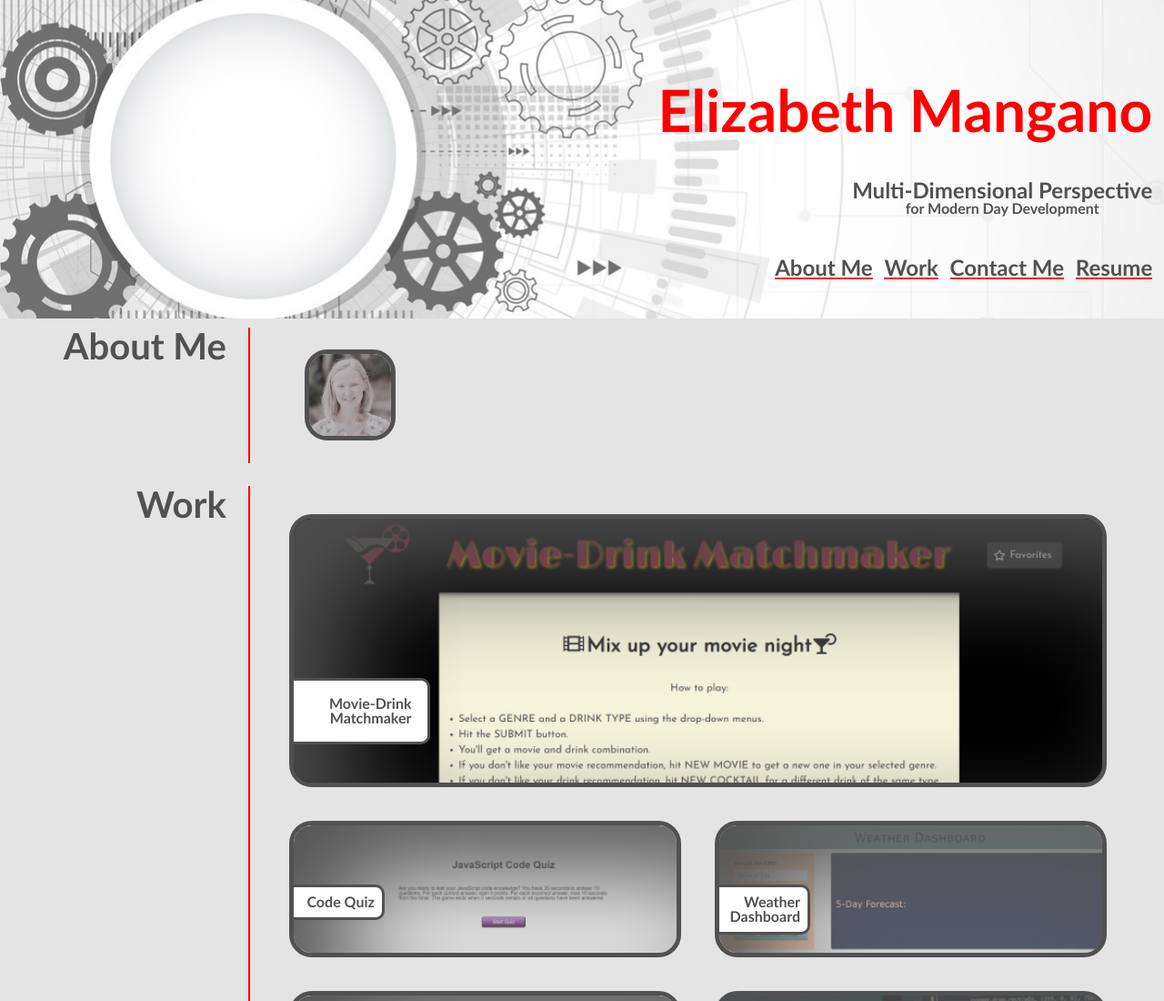
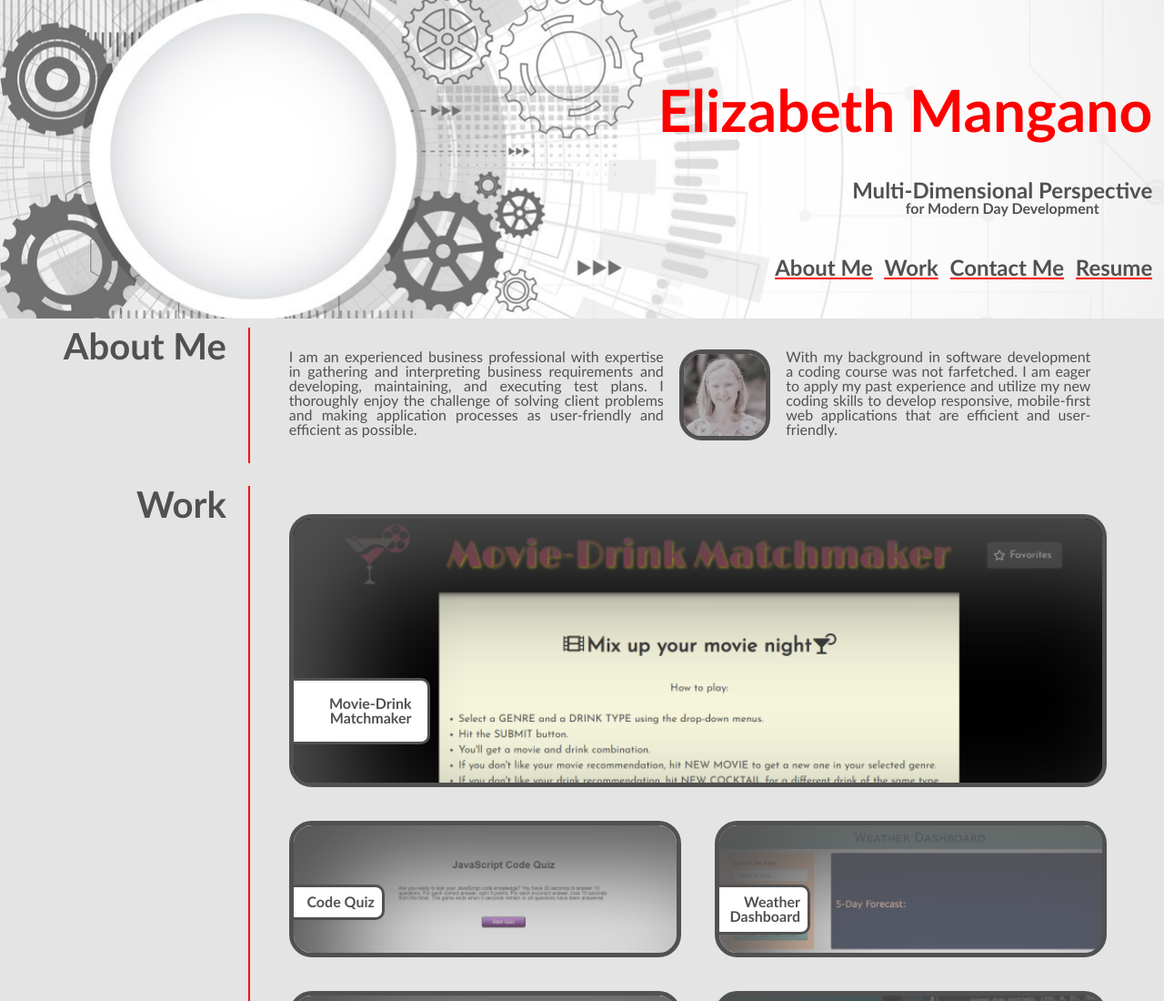
Before and after one commit to emangano2816/Portfolio, a plain HTML site: page index.html in a window 1280 px wide. Shown: the top 1100 px of the page at 91% size. Drawn offline with Linux system fonts and the light colour scheme.

Commit message:
Added about me text.

```diff
--- a/index.html
+++ b/index.html
@@ -45,11 +45,11 @@
             <section id="aboutme" class="aboutme-container aboutme-item">
                 <h2>About Me</h2>
                 <div class= "aboutme-info-container">
-                    <p></p>
+                    <p>I am an experienced business professional with expertise in gathering and interpreting business requirements and developing, maintaining, and executing test plans.  I thoroughly enjoy the challenge of solving client problems and making application processes as user-friendly and efficient as possible.   </p>
                     <br>
                     <img src="./assets/images/headshot.jpg" alt="About me section headshot" class="aboutme-headshot">
                     <br>
-                    <p></p>
+                    <p>With my background in software development a coding course was not farfetched.  I am eager to apply my past experience and utilize my new coding skills to develop responsive, mobile-first web applications that are efficient and user-friendly. </p>
                 </div>
             </section>
 
```
